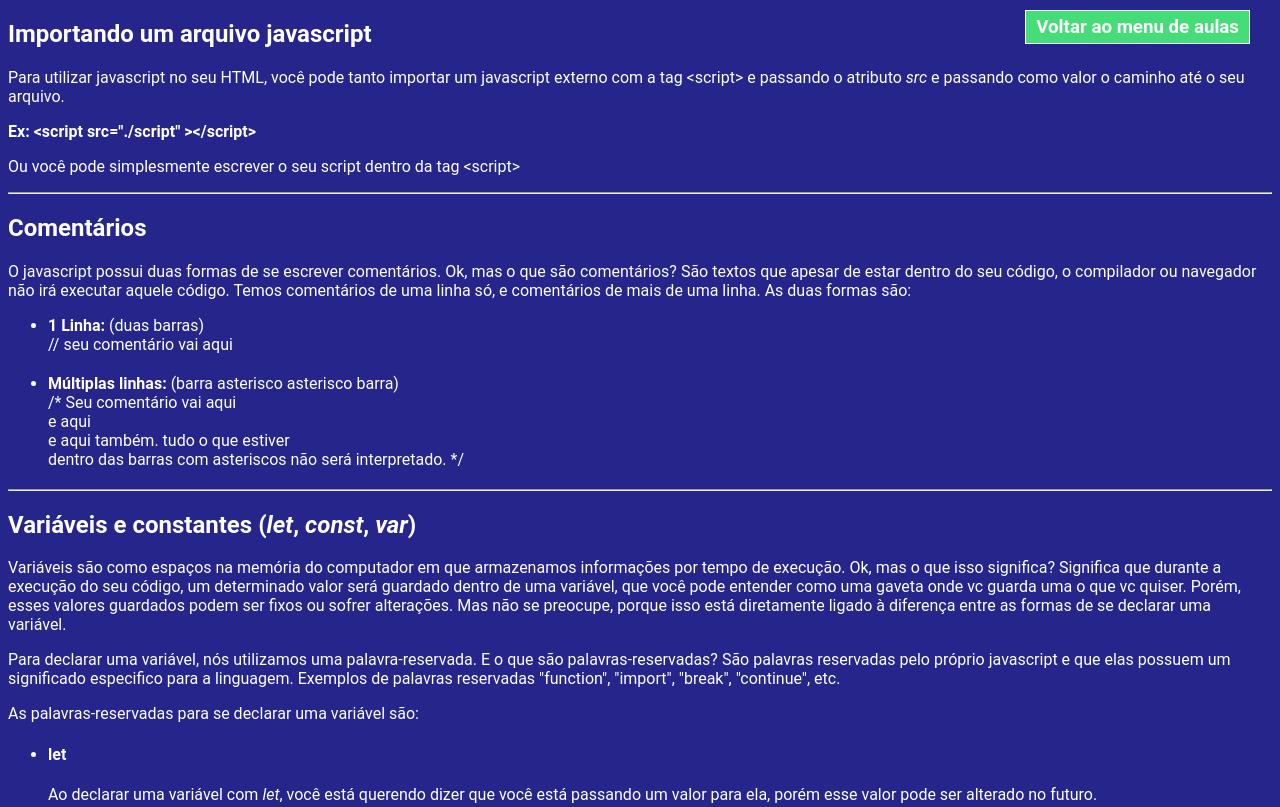
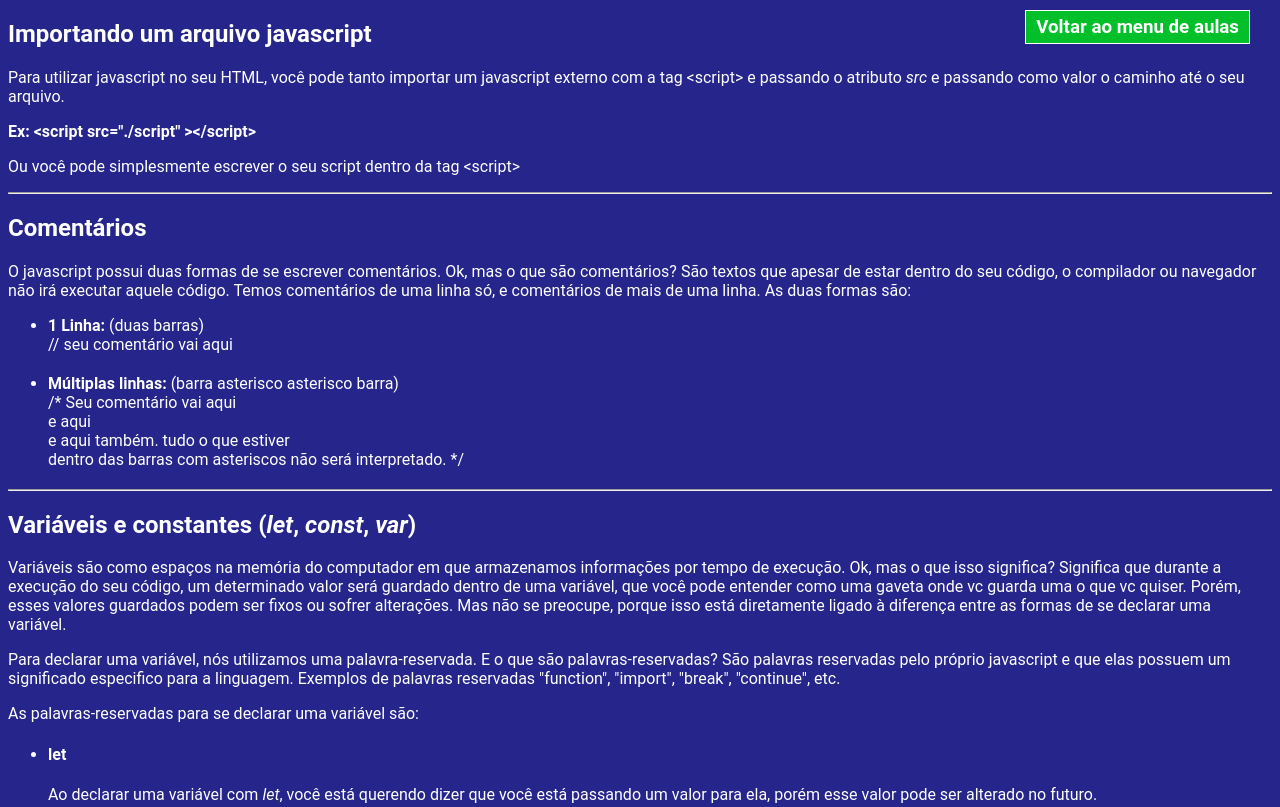
Before and after one commit to Eversonv4/jessica_aulas_javascript, a plain HTML site: page aula1/index.html in a window 1280 px wide. Shown: the top 807 px of the page. Drawn offline with Linux system fonts and the light colour scheme.

Commit message:
mudando a cor do botao voltar menu

```diff
--- a/aula1/index.html
+++ b/aula1/index.html
@@ -27,7 +27,7 @@
         color: white;
         padding: 5px 10px;
         margin: 0;
-        background-color: #44dd77;
+        background-color: #01c02a;
         position: fixed;
         top: 10px;
         right: 30px;
```
